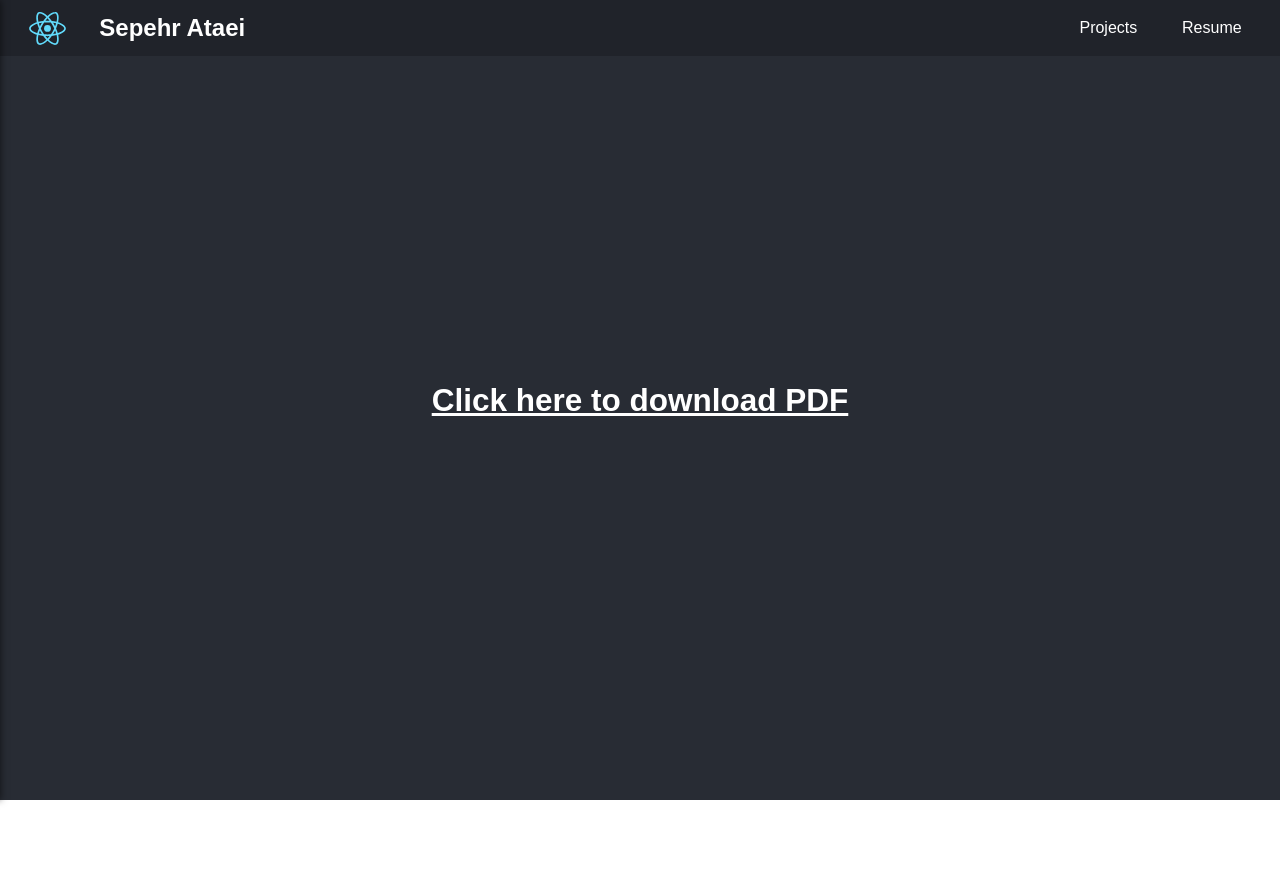
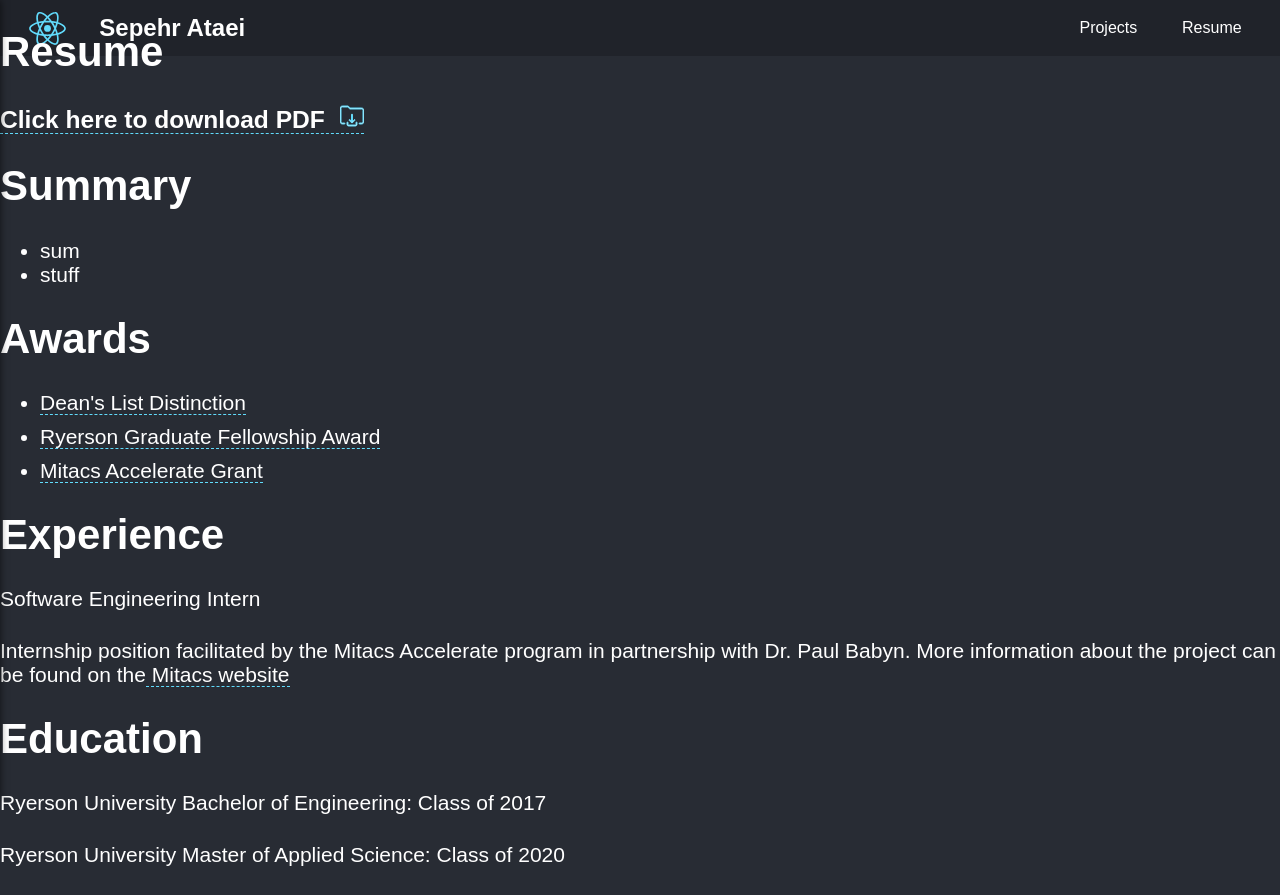
Before and after one commit to s2ataei/react-app, a React (Create React App) app: page /Resume in a window 1280 px wide. Before the commit the page ends 800 px from the top, so only its background shows below. Built offline with nearby package versions, Linux system fonts and the light colour scheme.

Commit message:
started Resume page styling and content

```diff
--- a/src/App.css
+++ b/src/App.css
@@ -11,6 +11,7 @@
 
 .App-body{
   min-height: 100vh;
+  height: auto;
   display: flex;
   flex-direction: column;
   align-items: center;
--- a/src/components/Resume/Resume.css
+++ b/src/components/Resume/Resume.css
@@ -1,3 +1,32 @@
-.download-link {
+.resume {
+    position: relative;
+    text-align: left;
+}
+
+.resume a {
+    text-decoration: none;
     color: white;
+    border-bottom: 1px dashed #61DBFB;
 }
+
+.resume a:hover {
+    border-bottom: 1px solid white;
+}
+
+.download-icon {
+    margin-left: 15px;
+}
+
+ul.awards li {
+    margin-top: 10px;
+}
+
+ul.awards a{
+    text-decoration: none;
+    color:white;
+    border-bottom: 1px dashed #61DBFB;
+}
+
+h4 {
+    font-weight: 500;
+}
--- a/src/components/Resume/Resume.js
+++ b/src/components/Resume/Resume.js
@@ -1,14 +1,44 @@
 import React from 'react';
 
 import './Resume.css';
+import download from './download.svg';
 
 const resume = props => (
     <div className="resume">
-        <h2>
+        <h1>Resume</h1>
+        <h3>
             <a className="download-link" href="/resume.pdf" download>
                 Click here to download PDF
+                <img src={download} className="download-icon" />
             </a>
-        </h2>
+        </h3>
+        <h1>Summary</h1>
+        <ul>
+            <li>
+                sum
+            </li>
+            <li>
+                stuff
+            </li>
+        </ul>
+        <h1>Awards</h1>
+        <ul className="awards">
+            <li><a href="https://www.ryerson.ca/engineering-architectural-science/current-undergraduate/honours-recognition/">
+                Dean's List Distinction</a></li>
+            <li><a href="https://www.ryerson.ca/graduate/future-students/financing-your-studies/scholarships-awards/ryerson-graduate-fellowships/">
+                Ryerson Graduate Fellowship Award</a></li>
+            <li><a href="https://www.mitacs.ca/en/programs/accelerate">
+                Mitacs Accelerate Grant</a></li>
+        </ul>
+        <h1>Experience</h1>
+        <h4>Software Engineering Intern</h4>
+        <p>Internship position facilitated by the Mitacs Accelerate program in partnership with Dr. Paul Babyn.
+            More information about the project can be found on the
+            <a href="https://www.mitacs.ca/en/projects/low-dose-computed-tomography-denoising-using-deep-learning"> Mitacs website</a>
+        </p>
+        <h1>Education</h1>
+        <h4>Ryerson University Bachelor of Engineering: Class of 2017</h4>
+        <h4>Ryerson University Master of Applied Science: Class of 2020 </h4>
     </div>
 );
 
--- a/src/components/UserProfile/UserProfile.css
+++ b/src/components/UserProfile/UserProfile.css
@@ -30,3 +30,13 @@
     margin-top: 30px;
     font-size: 1.1rem;
 }
+
+.user-bio a{
+    text-decoration: none;
+    color: white;
+    border-bottom: 1px dashed #61DBFB;
+}
+
+.user-bio a:hover{
+    border-bottom: 1px solid white;
+}
--- a/src/components/UserProfile/UserProfile.js
+++ b/src/components/UserProfile/UserProfile.js
@@ -13,6 +13,10 @@ const userprofile = props => (
         <div className="user-bio">
             <p>I'm passionate about building scalable software solutions to real world problems.</p>
             <p>During my graduate research I developed deep learning solutions to medical imaging problems.</p>
+            <p>Want to get in touch? Please email me:
+                <a href="mailto:sepehr.ataei222@gmail.com"> sepehr.ataei222@gmail.com
+                </a>
+            </p>
         </div>
         <div className="user-socials">
             <Socials />
```
Also changed, not shown: src/components/Resume/download.svg (added).
